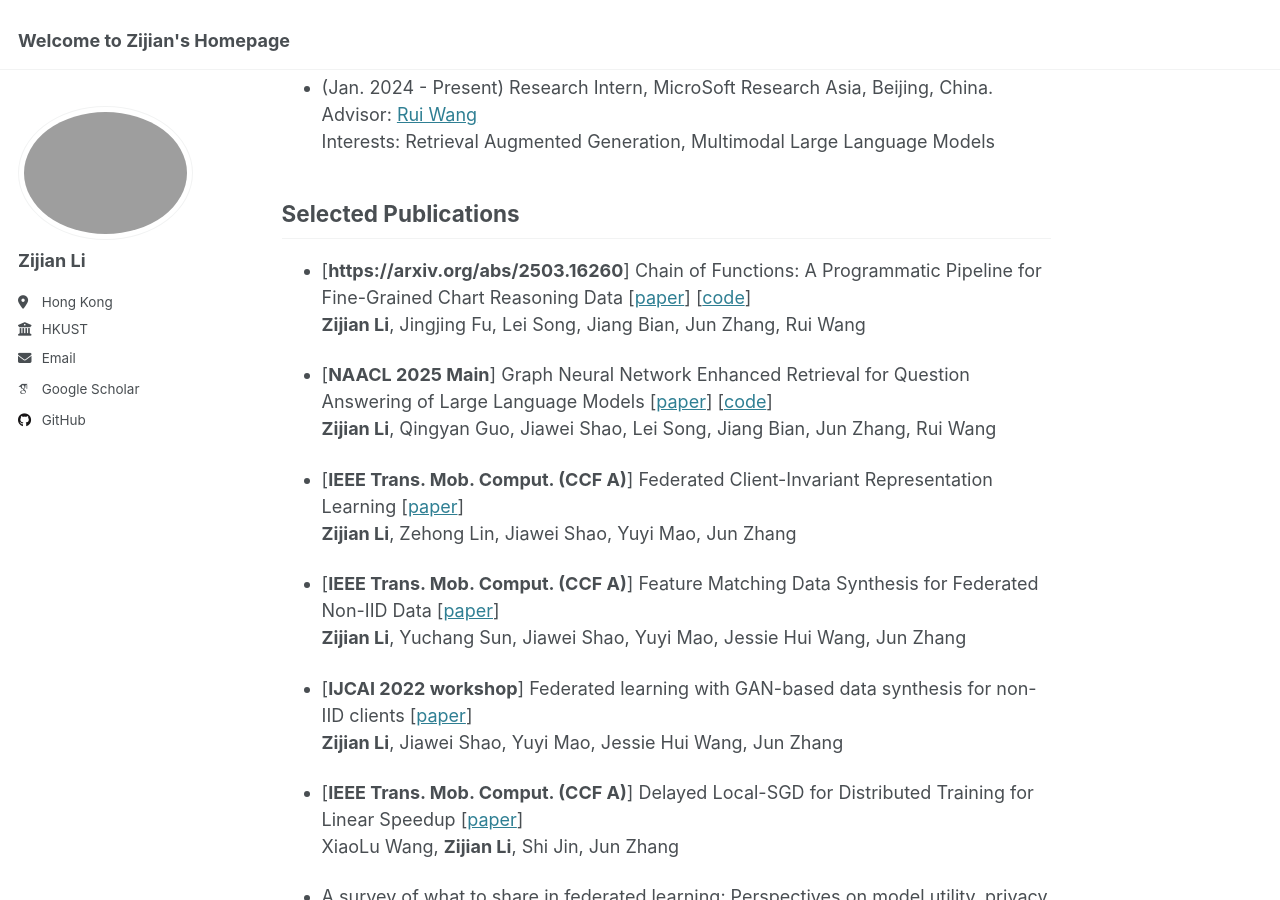
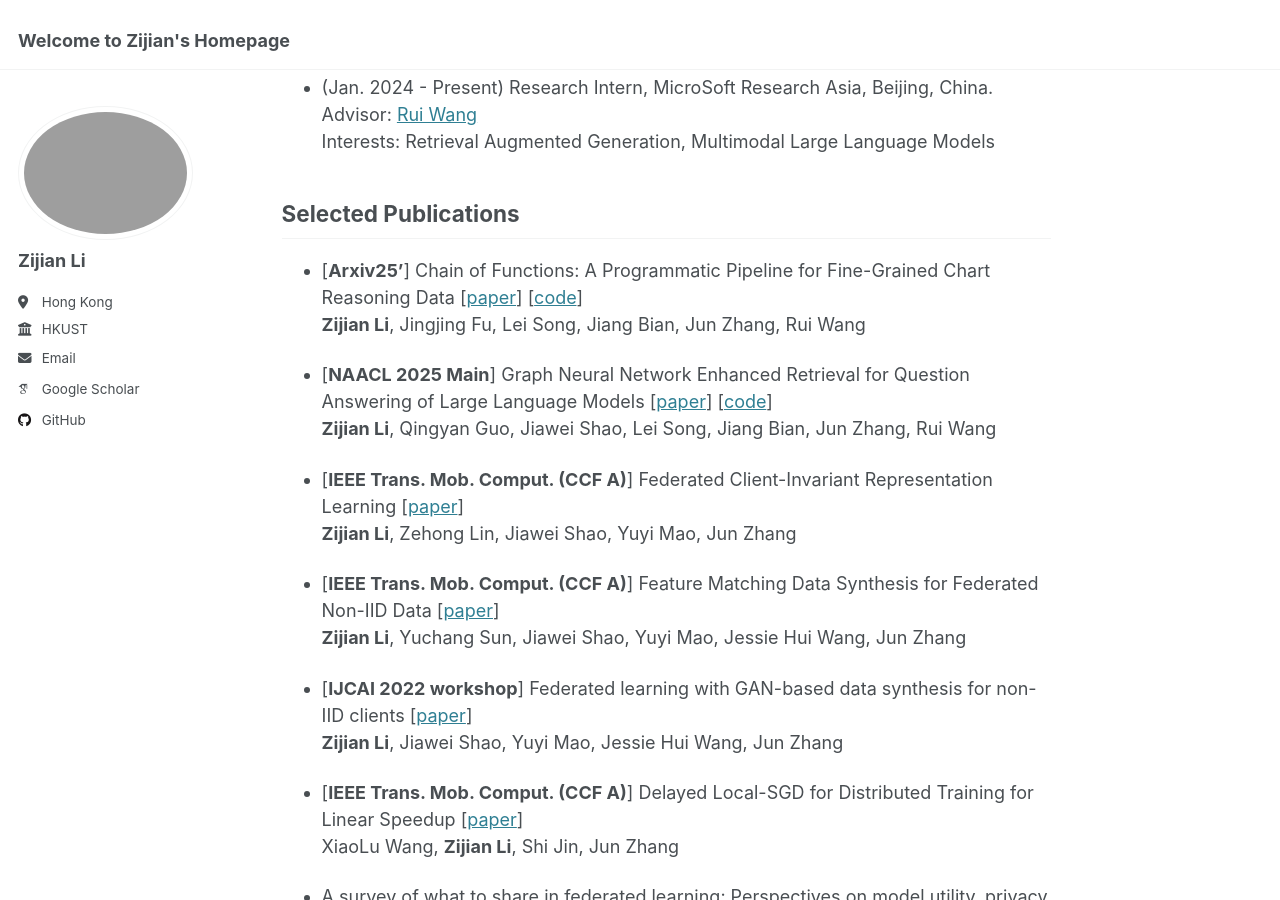
Before and after one commit to zli999/zijianli.github.io, a Jekyll site: the page built from _pages/about.md, in a window 1280 px wide and 900 px high, scrolled down 416 px. Built offline with Jekyll 4.4.1, drawn with Linux system fonts in a browser that asks for light colours; some web fonts are replaced.

Commit message:
Update about.md

```diff
--- a/_pages/about.md
+++ b/_pages/about.md
@@ -20,7 +20,7 @@ I am currently a research intern in MicroSoft Research Asia (MSRA), focusing on
 
 
 ## Selected Publications
-- [**https://arxiv.org/abs/2503.16260**] Chain of Functions: A Programmatic Pipeline for Fine-Grained Chart Reasoning Data [[paper](https://arxiv.org/abs/2503.16260)] [[code](https://github.com/microsoft/Chain-of-Functions)]<br>**Zijian Li**, Jingjing Fu, Lei Song, Jiang Bian, Jun Zhang, Rui Wang<br>
+- [**Arxiv25'**] Chain of Functions: A Programmatic Pipeline for Fine-Grained Chart Reasoning Data [[paper](https://arxiv.org/abs/2503.16260)] [[code](https://github.com/microsoft/Chain-of-Functions)]<br>**Zijian Li**, Jingjing Fu, Lei Song, Jiang Bian, Jun Zhang, Rui Wang<br>
 
 - [**NAACL 2025 Main**] Graph Neural Network Enhanced Retrieval for Question Answering of Large Language Models [[paper](https://arxiv.org/abs/2406.06572)] [[code](https://github.com/zli999/GNN_Ret)]<br>**Zijian Li**, Qingyan Guo, Jiawei Shao, Lei Song, Jiang Bian, Jun Zhang, Rui Wang<br>
 
```
